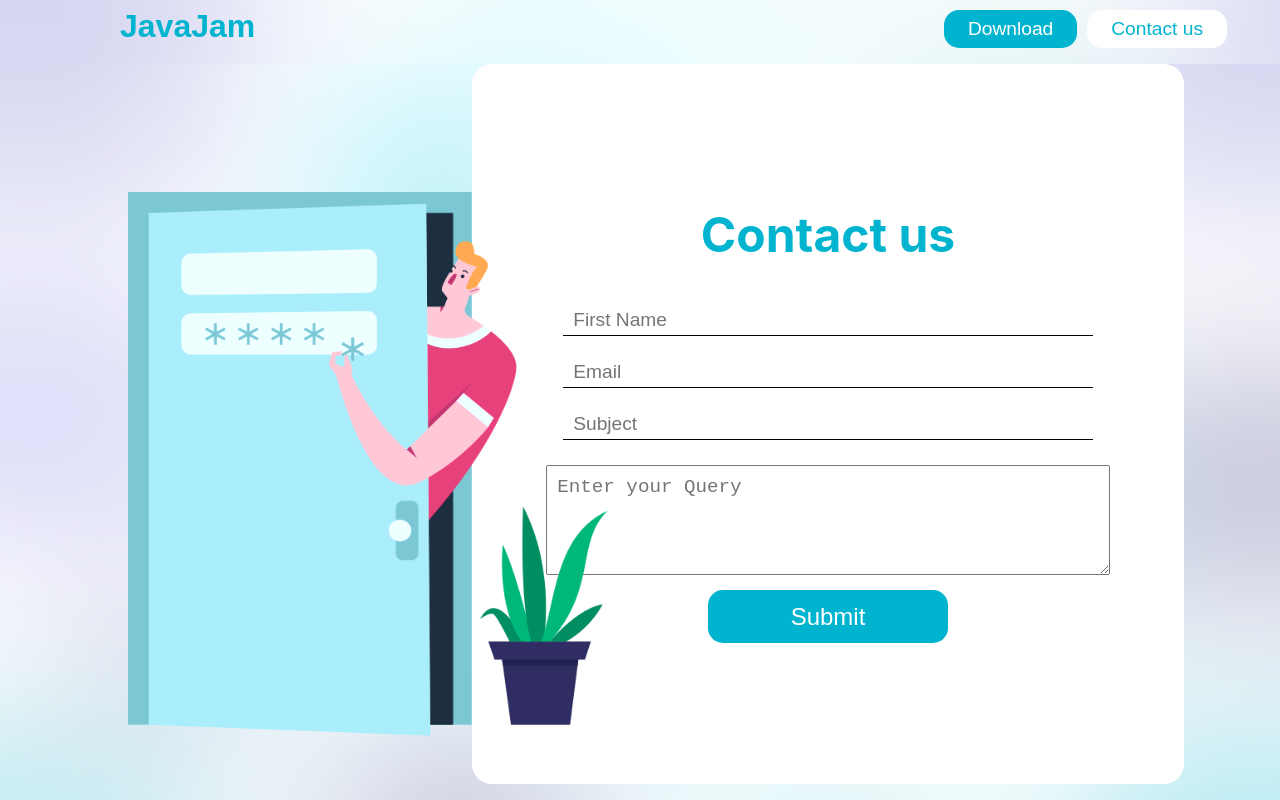
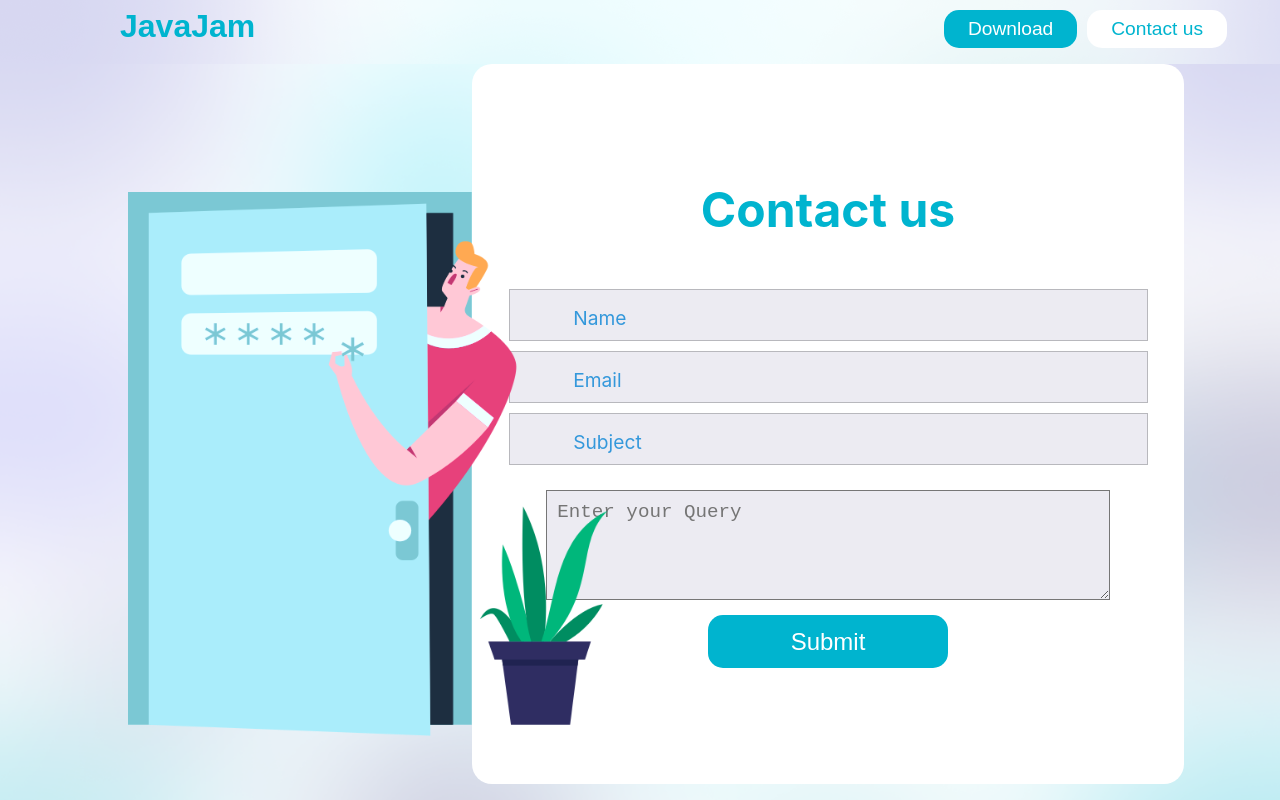
Before and after one commit to tanisha-modi/JavaJam, a React (Create React App) app: page /contact in a window 1280 px wide. Built offline with nearby package versions, Linux system fonts and the light colour scheme; a web font is replaced by a local one.

Commit message:
video-page done

```diff
--- a/src/Components/Contact.css
+++ b/src/Components/Contact.css
@@ -1,24 +1,24 @@
-.contact{
+.contact {
   height: 100vh;
   background-image: url(../images/Rectangle\ 1.png);
   background-repeat: no repeat;
   background-size: cover;
 }
-.body{
+.body {
   margin-right: 6rem;
   margin-left: 8rem;
   display: flex;
   flex-direction: row;
 }
-.left{
+.left {
   z-index: 2;
 }
-.left > img{
+.left > img {
   margin-top: 12rem;
   height: 34rem;
   width: 30rem;
 }
-.right{
+.right {
   margin-top: 8vh;
   z-index: 1;
   border-radius: 20px;
@@ -31,37 +31,85 @@
   justify-content: center;
   align-items: center;
 }
-.right > h1{
-    color: #00B4CF;
+.right > h1 {
+  color: #00b4cf;
   font-size: 3rem;
 }
-form{
-    margin-top: 20px;
+form {
+  margin-top: 40px;
   display: flex;
   flex-direction: column;
   justify-content: center;
   align-items: center;
 }
-input{
+.inputdata {
+    width: 100%;
+    height: 40px;
+    margin-top: 10px;
+    position: relative;
+    display: flex;
+    justify-content: center;
+    padding-top: 5px;
+    padding-bottom: 5px;
+    border: 0.5px solid rgba(0,0,0, 0.22);
+    background: rgba(168, 162, 196, 0.22);
+}
+
+input {
+  color: #4E4F90;
+  background: transparent;
+  display: block;
   width: 80%;
-    display: block;
   margin-top: 15px;
-    font-size: 1.2rem;
+  font-size: 1.1rem;
   padding: 10px;
   padding-bottom: 4px;
   border: none;
-    border-bottom: 0.5px solid black;
 }
-textarea:focus, input:focus{
+.inputdata label {
+     left: auto;
+     width: 80%;
+    color: #3498db;
+  position: absolute;
+  pointer-events: none;
+  bottom: 10px;
+  font-size: 1.2rem;
+  transition: all 0.3s ease;
+}
+.inputdata input:focus ~ label,
+.inputdata input:valid ~ label{
+  transform: translateY(-20px);
+  font-size: 0.8rem;
+  color: #3498db;
+}
+.inputdata input.has-content + label{
+    transform: translateY(-20px);
+  font-size: 0.8rem;
+  color: #3498db;
+}
+
+.input-data input:focus ~ .underline:before,
+.input-data input:valid ~ .underline:before {
+  transform: scale(1);
+}
+.inputdata .underline{
+    position: absolute;
+    bottom: 0;
+    height: 2px;
+    width: 100%;
+  }
+textarea:focus,
+input:focus {
   outline: none;
 }
-textarea{
+textarea {
+    background: rgba(168, 162, 196, 0.22);
   font-size: 1.2rem;
   margin-top: 25px;
   padding: 10px;
   width: 85%;
 }
-.submitBtn{
+.submitBtn {
   margin-top: 15px;
   width: 15rem;
   font-size: 1.5rem;
@@ -73,5 +121,5 @@ textarea{
   padding: 0.8rem;
   cursor: pointer;
   color: white;
-    background-color: #00B4CF;
+  background-color: #00b4cf;
 }
--- a/src/Components/Contact.js
+++ b/src/Components/Contact.js
@@ -4,25 +4,32 @@ import contactImage1 from "../images/contactt.png";
 import emailjs from "@emailjs/browser";
 
 function Contact() {
-
   const form = useRef();
   const [name, setName] = useState("");
   const [subject, setSubject] = useState("");
   const [email, setEmail] = useState("");
   const [textArea, setTextArea] = useState("");
 
-
   const sendEmail = (e) => {
-    alert('form submitted');
+    alert("form submitted");
     e.preventDefault();
 
-    emailjs.sendForm('service_zxvyimg', 'template_w0numyd', form.current, 'g6JJRhy7HUAyTcDZ7')
-      .then((result) => {
+    emailjs
+      .sendForm(
+        "service_zxvyimg",
+        "template_w0numyd",
+        form.current,
+        "g6JJRhy7HUAyTcDZ7"
+      )
+      .then(
+        (result) => {
           console.log(result.text);
           console.log("query sent");
-      }, (error) => {
+        },
+        (error) => {
           console.log(error.text);
-      });
+        }
+      );
 
     handleRemoveClick();
   };
@@ -43,33 +50,40 @@ function Contact() {
             <strong>Contact us</strong>
           </h1>
           <form ref={form} onSubmit={sendEmail}>
+            <div className="inputdata">
               <input
                 type="text"
-              placeholder="First Name"
                 name="user_name"
                 value={name}
-              onChange={event => setName(event.target.value)}
+                onChange={(event) => setName(event.target.value)}
                 autoComplete="off"
                 required
               />
+              <label htmlFor="user_name">Name</label>
+            </div>
+            <div className="inputdata">
             <input
+             className={email ? 'has-content' : ''}
               type="email"
-              placeholder="Email"
               name="user_email"
               value={email}
-              onChange={event => setEmail(event.target.value)}
+              onChange={(event) => setEmail(event.target.value)}
               autoComplete="off"
               required
             />
+            <label htmlFor="user_email">Email</label>
+            </div>
+            <div className="inputdata">
             <input
               type="text"
-              placeholder="Subject"
               name="user_subject"
               value={subject}
-              onChange={event => setSubject(event.target.value)}
+              onChange={(event) => setSubject(event.target.value)}
               autoComplete="off"
               required
             />
+            <label htmlFor="user_subject">Subject</label>
+            </div>
             <textarea
               name="query"
               className="teaxtarea"
@@ -77,16 +91,14 @@ function Contact() {
               rows="4"
               cols="50"
               value={textArea}
-              onChange={event => setTextArea(event.target.value)}
+              onChange={(event) => setTextArea(event.target.value)}
               autoComplete="off"
               required
-            >
-            </textarea>
+            ></textarea>
             <button
               className="contactBtn submitBtn"
-              // onClick={handleRemoveClick}
               type="submit"
-              value='send'
+              value="send"
             >
               Submit
             </button>
--- a/src/Components/Hero.css
+++ b/src/Components/Hero.css
@@ -39,7 +39,7 @@
     margin-top: 5rem;
     margin-left: 6rem;
     margin-right: 6rem;
-    height: 60vh;
+    /* height: 60vh; */
     /* flex-wrap: wrap; */
 }
 .text{
@@ -79,6 +79,10 @@ p{
 .link{
     color: #4E4F90;
 }
+.link:hover{
+    color: #4E4F90;
+    text-decoration: underline;
+}
 .imaging > img{
     height: 25rem;
     width: 40rem;
@@ -88,3 +92,71 @@ p{
       -webkit-box-shadow: 8px 8px 5px #00B4CF;
       -khtml-box-shadow: 8px 8px 5px #00B4CF;
 }
+/* .faltu{
+    height: 100vh;
+    background-image: url(../images/Rectangle\ 1.png);
+    background-repeat: no repeat;
+    background-size: cover;
+    transform: scaleY(-1);
+    padding: 80px; */
+    /* padding-bottom: 0; */
+/* }
+.video-responsive { */
+    /* position: absolute; */
+    /* transform: scaleY(-1); */
+    /* overflow: hidden;
+    padding-bottom: 10.25%;
+    position: relative;
+    height: 80vh; */
+    /* margin: 100px; */
+    /* border-radius: 50px;
+
+  } */
+
+  /* .video-responsive iframe {
+    left: 0;
+    top: 0;
+    height: 100%;
+    width: 100%;
+    position: absolute;
+  }
+  } */
+  .video-container{
+    height: 80vh;
+    background-image: url(../images/Rectangle\ 1.png);
+    background-repeat: no repeat;
+    background-size: cover;
+    transform: scaleY(-1);
+    padding: 5rem 10rem;
+    margin: -1px;
+  }
+  .video-responsive {
+    overflow: hidden;
+    position: relative;
+    height: 80vh;
+    border-radius: 50px;
+    box-shadow: 8px 8px 5px #00B4CF;
+      -moz-box-shadow: 8px 8px 5px #00B4CF;
+      -webkit-box-shadow: 8px 8px 5px #00B4CF;
+      -khtml-box-shadow: 8px 8px 5px #00B4CF;
+  }
+
+  .video-responsive iframe {
+    left: 0;
+    top: 0;
+    height: 100%;
+    width: 100%;
+    position: absolute;
+    transform: scaleY(-1);
+    border-radius: 50px;
+
+  }
+  .steps-container{
+    height: 80vh;
+    background-image: url(../images/Rectangle\ 1.png);
+    background-repeat: no repeat;
+    background-size: cover;
+    /* transform: scaleY(-1); */
+    padding: 5rem 10rem;
+    margin: -1px;
+  }
--- a/src/Components/Hero.js
+++ b/src/Components/Hero.js
@@ -6,6 +6,7 @@ import { Link } from "react-router-dom";
 
 function Hero() {
   return (
+    <>
     <div className="hero">
       <div className="upper">
         <h1>JavaJam</h1>
@@ -28,7 +29,26 @@ function Hero() {
           <img className="image1" src={image1} alt="" />
         </div>
       </div>
-    </div>
+
+
+      </div>
+  <div className="video-container">
+  <div className="video-responsive">
+    <iframe
+      width="853"
+      height="480"
+      src={`https://www.youtube.com/embed/QJ8ewfNxC1I?autoplay=1`}
+      allow="accelerometer; autoplay; clipboard-write; encrypted-media; gyroscope; picture-in-picture"
+      allowFullScreen
+      title="Embedded youtube"
+      className="video"
+    />
+  </div>
+  </div>
+  <div className="steps-container">
+
+  </div>
+      </>
   );
 }
 
```
Also changed, not shown: src/images/steps.png (added). Lines whose indentation alone changed are shown as unchanged.
